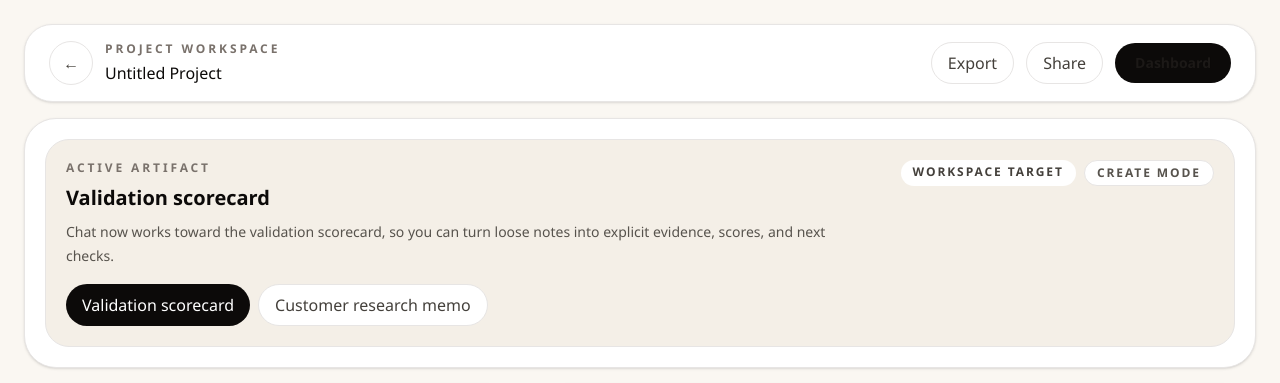
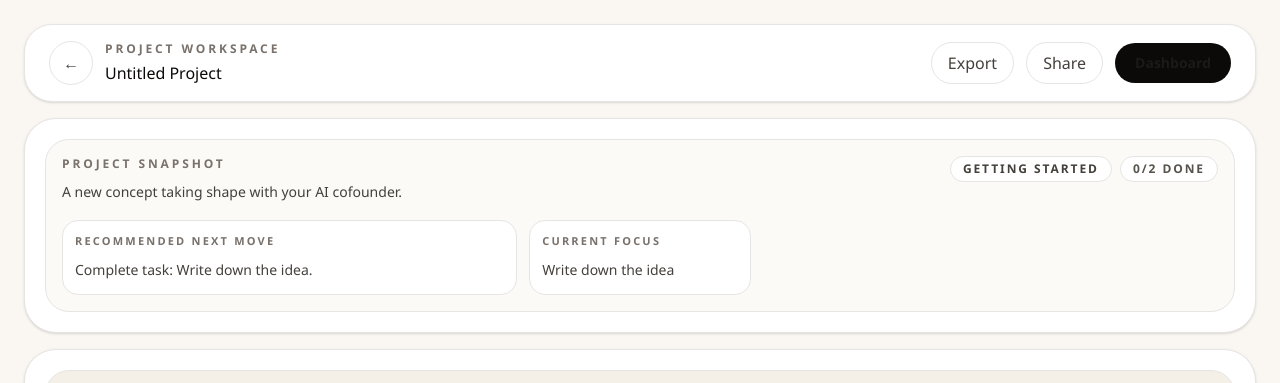
Before and after one commit to jianxux/aicofounder, a Next.js app: page /project/1 in a window 1280 px wide. Shown: the top 383 px of the page. Built offline with nearby package versions, Linux system fonts and the light colour scheme; no server answers.

Commit message:
feat: add project snapshot to workspace

```diff
--- a/src/app/project/[id]/page.tsx
+++ b/src/app/project/[id]/page.tsx
@@ -22,6 +22,7 @@ import { generateProjectDiagram } from "@/lib/diagram-generation";
 import { getNextPhaseId, getPhaseAdvanceMessage, shouldAdvancePhase } from "@/lib/phases";
 import { resolveProjectResearchResponse, type ResearchApiFailure, type ResearchApiSuccess } from "@/lib/project-research";
 import { createProjectRecord, getProject, saveProject, upsertProject } from "@/lib/projects";
+import type { ResearchReport } from "@/lib/research";
 import { fetchProjectById } from "@/lib/supabase-projects";
 import { UltraplanResult } from "@/lib/ultraplan";
 import {
@@ -89,7 +90,7 @@ function isArtifactPopulated(artifact: ProjectArtifact | null) {
     return Boolean(artifact.summary?.trim()) || artifact.criteria.length > 0;
   }
 
-  return Boolean(artifact.research?.report || artifact.research?.artifact);
+  return hasUsableResearchReport(artifact.research?.report) || hasUsableResearchReport(artifact.research?.artifact?.report);
 }
 
 function getResearchPanelStatus(research: Project["research"], isResearchLoading: boolean) {
@@ -110,6 +111,167 @@ function getResearchPanelStatus(research: Project["research"], isResearchLoading
 
 function getCustomerResearchMemoArtifactId(project: Project) {
   return getProjectArtifactByType(project, "customer-research-memo")?.id ?? "artifact-customer-research-memo";
+}
+
+function formatCompactCount(completed: number, total: number) {
+  if (total <= 0) {
+    return "No tasks";
+  }
+
+  return `${completed}/${total} done`;
+}
+
+function getSafeReferenceUrl(rawValue: string) {
+  const value = rawValue.trim();
+
+  if (!value) {
+    return "";
+  }
+
+  try {
+    const parsedUrl = new URL(value);
+
+    if (parsedUrl.protocol !== "http:" && parsedUrl.protocol !== "https:") {
+      return "";
+    }
+
+    return parsedUrl.toString();
+  } catch {
+    return "";
+  }
+}
+
+function hasUsableResearchReport(report: ResearchReport | Partial<ResearchReport> | undefined) {
+  if (!report) {
+    return false;
+  }
+
+  return Boolean(
+    report.executiveSummary?.trim() ||
+      report.sections?.length ||
+      report.keyFindings?.length ||
+      report.contradictions?.length ||
+      report.unansweredQuestions?.length ||
+      report.sources?.length,
+  );
+}
+
+function parseDescriptionMetadata(description: string) {
+  const metadata = {
+    targetUser: "",
+    mainUncertainty: "",
+    referenceUrl: "",
+  };
+  const narrativeLines: string[] = [];
+
+  for (const rawLine of description.split(/\r?\n/)) {
+    const line = rawLine.trim();
+
+    if (!line) {
+      continue;
+    }
+
+    const targetUserMatch = line.match(/^target user\s*:\s*(.+)$/i);
+    if (targetUserMatch) {
+      metadata.targetUser = targetUserMatch[1].trim();
+      continue;
+    }
+
+    const uncertaintyMatch = line.match(/^main uncertainty\s*:\s*(.+)$/i);
+    if (uncertaintyMatch) {
+      metadata.mainUncertainty = uncertaintyMatch[1].trim();
+      continue;
+    }
+
+    const referenceUrlMatch = line.match(/^reference url\s*:\s*(.+)$/i);
+    if (referenceUrlMatch) {
+      metadata.referenceUrl = referenceUrlMatch[1].trim();
+      continue;
+    }
+
+    narrativeLines.push(line);
+  }
+
+  return { ...metadata, narrativeLines };
+}
+
+function deriveConciseBrief(project: Pick<Project, "name" | "description">) {
+  const { narrativeLines } = parseDescriptionMetadata(project.description ?? "");
+  const narrative = narrativeLines.join(" ").replace(/\s+/g, " ").trim();
+
+  if (narrative) {
+    return narrative.length <= 140 ? narrative : `${narrative.slice(0, 137).trimEnd()}...`;
+  }
+
+  if (project.name.trim()) {
+    return `${project.name.trim()} project workspace`;
+  }
+
+  return "Project workspace";
+}
+
+function getArtifactStateNextMove(activeArtifact: ProjectArtifact | null, hasOutput: boolean) {
+  if (!activeArtifact) {
+    return "Choose the artifact to update next.";
+  }
+
+  if (activeArtifact.type === "customer-research-memo") {
+    if (!hasOutput) {
+      return "Run research to generate the first customer research memo.";
+    }
+
+    if (activeArtifact.research?.status === "error") {
+      return "Repair the customer research memo by rerunning research or tightening the brief in chat.";
+    }
+
+    return "Review the memo and tighten the strongest finding, contradiction, or evidence gap.";
+  }
+
+  if (!hasOutput) {
+    return "Start the validation scorecard with the strongest signal and the biggest open risk.";
+  }
+
+  return "Refine the validation scorecard by challenging weak evidence and updating the next check.";
+}
+
+function getArtifactStateFocus(activeArtifact: ProjectArtifact | null, hasOutput: boolean) {
+  if (!activeArtifact) {
+    return "Choose artifact";
+  }
+
+  if (activeArtifact.type === "customer-research-memo") {
+    return hasOutput ? "Refine customer research memo" : "Create customer research memo";
+  }
+
+  return hasOutput ? "Refine validation scorecard" : "Create validation scorecard";
+}
+
+function deriveProjectSnapshot(
+  project: Pick<Project, "name" | "description">,
+  activePhase: Phase | null,
+  activeArtifact: ProjectArtifact | null,
+  activeArtifactHasOutput: boolean,
+) {
+  const metadata = parseDescriptionMetadata(project.description ?? "");
+  const brief = deriveConciseBrief(project);
+  const totalTasks = activePhase?.tasks.length ?? 0;
+  const completedTasks = activePhase?.tasks.filter((task) => task.done).length ?? 0;
+  const firstIncompleteTask = activePhase?.tasks.find((task) => !task.done) ?? null;
+  const currentPhase = activePhase?.title ?? "Getting started";
+  const currentFocus = firstIncompleteTask?.label ?? getArtifactStateFocus(activeArtifact, activeArtifactHasOutput);
+  const progress = formatCompactCount(completedTasks, totalTasks);
+  const nextMove = firstIncompleteTask
+    ? `Complete task: ${firstIncompleteTask.label}.`
+    : getArtifactStateNextMove(activeArtifact, activeArtifactHasOutput);
+
+  return {
+    brief,
+    metadata,
+    currentPhase,
+    currentFocus,
+    progress,
+    nextMove,
+  };
 }
 
 function ValidationScorecardPanel({ artifact }: { artifact: ValidationScorecardArtifact }) {
@@ -213,6 +375,92 @@ function ArtifactWorkspaceHeader({
               {getArtifactLabel(artifact)}
             </button>
           ))}
+        </div>
+      </div>
+    </section>
+  );
+}
+
+function ProjectSnapshotPanel({
+  brief,
+  targetUser,
+  mainUncertainty,
+  referenceUrl,
+  currentPhase,
+  currentFocus,
+  progress,
+  nextMove,
+}: {
+  brief: string;
+  targetUser: string;
+  mainUncertainty: string;
+  referenceUrl: string;
+  currentPhase: string;
+  currentFocus: string;
+  progress: string;
+  nextMove: string;
+}) {
+  const safeReferenceUrl = getSafeReferenceUrl(referenceUrl);
+
+  return (
+    <section
+      aria-label="Project snapshot"
+      className="rounded-[32px] border border-stone-200 bg-white p-4 shadow-sm sm:p-5"
+    >
+      <div className="rounded-3xl border border-stone-200 bg-[#fcfaf6] p-4">
+        <div className="flex flex-col gap-3 lg:flex-row lg:items-start lg:justify-between">
+          <div className="max-w-3xl">
+            <div className="text-xs font-semibold uppercase tracking-[0.24em] text-stone-500">Project snapshot</div>
+            <p className="mt-2 text-sm leading-6 text-stone-700">{brief}</p>
+          </div>
+          <div className="flex flex-wrap gap-2">
+            <span className="rounded-full border border-stone-200 bg-white px-3 py-1 text-xs font-semibold uppercase tracking-[0.16em] text-stone-700">
+              {currentPhase}
+            </span>
+            <span className="rounded-full border border-stone-200 bg-white px-3 py-1 text-xs font-semibold uppercase tracking-[0.16em] text-stone-600">
+              {progress}
+            </span>
+          </div>
+        </div>
+
+        <div className="mt-4 grid gap-3 md:grid-cols-2 xl:grid-cols-5">
+          <div className="rounded-2xl border border-stone-200 bg-white px-3 py-3 xl:col-span-2">
+            <div className="text-[11px] font-semibold uppercase tracking-[0.2em] text-stone-500">Recommended next move</div>
+            <p className="mt-2 text-sm leading-6 text-stone-700">{nextMove}</p>
+          </div>
+          <div className="rounded-2xl border border-stone-200 bg-white px-3 py-3">
+            <div className="text-[11px] font-semibold uppercase tracking-[0.2em] text-stone-500">Current focus</div>
+            <p className="mt-2 text-sm leading-6 text-stone-700">{currentFocus}</p>
+          </div>
+          {targetUser ? (
+            <div className="rounded-2xl border border-stone-200 bg-white px-3 py-3">
+              <div className="text-[11px] font-semibold uppercase tracking-[0.2em] text-stone-500">Target user</div>
+              <p className="mt-2 text-sm leading-6 text-stone-700">{targetUser}</p>
+            </div>
+          ) : null}
+          {mainUncertainty ? (
+            <div className="rounded-2xl border border-stone-200 bg-white px-3 py-3">
+              <div className="text-[11px] font-semibold uppercase tracking-[0.2em] text-stone-500">Main uncertainty</div>
+              <p className="mt-2 text-sm leading-6 text-stone-700">{mainUncertainty}</p>
+            </div>
+          ) : null}
+          {referenceUrl ? (
+            <div className="rounded-2xl border border-stone-200 bg-white px-3 py-3 md:col-span-2 xl:col-span-5">
+              <div className="text-[11px] font-semibold uppercase tracking-[0.2em] text-stone-500">Reference URL</div>
+              {safeReferenceUrl ? (
+                <a
+                  href={safeReferenceUrl}
+                  target="_blank"
+                  rel="noreferrer"
+                  className="mt-2 block text-sm leading-6 text-stone-700 underline decoration-stone-300 underline-offset-4"
+                >
+                  {referenceUrl}
+                </a>
+              ) : (
+                <p className="mt-2 text-sm leading-6 text-stone-700">{referenceUrl}</p>
+              )}
+            </div>
+          ) : null}
         </div>
       </div>
     </section>
@@ -357,6 +605,13 @@ export default function ProjectWorkspacePage() {
   const activeResearchMemo = activeArtifact?.type === "customer-research-memo" ? activeArtifact : null;
   const activeArtifactHasOutput = useMemo(() => isArtifactPopulated(activeArtifact), [activeArtifact]);
   const activeArtifactChatMode = activeArtifactHasOutput ? "artifact-follow-up" : "create";
+  const projectSnapshot = useMemo(
+    () =>
+      project
+        ? deriveProjectSnapshot(project, activePhase, activeArtifact, activeArtifactHasOutput)
+        : null,
+    [activeArtifact, activeArtifactHasOutput, activePhase, project],
+  );
 
   const handleNameChange = (name: string) => {
     if (!project) {
@@ -868,8 +1123,6 @@ export default function ProjectWorkspacePage() {
   };
 
   const handleSetActivePhase = (phaseId: string) => {
-    setActivePhaseId(phaseId);
-
     /* v8 ignore next -- defensive guard during transient load states */
     if (!project) {
       return;
@@ -880,6 +1133,8 @@ export default function ProjectWorkspacePage() {
     if (!currentPhase) {
       return;
     }
+
+    setActivePhaseId(phaseId);
 
     persistProject({
       ...project,
@@ -995,6 +1250,19 @@ export default function ProjectWorkspacePage() {
             </button>
           </div>
         </div>
+
+        {projectSnapshot ? (
+          <ProjectSnapshotPanel
+            brief={projectSnapshot.brief}
+            targetUser={projectSnapshot.metadata.targetUser}
+            mainUncertainty={projectSnapshot.metadata.mainUncertainty}
+            referenceUrl={projectSnapshot.metadata.referenceUrl}
+            currentPhase={projectSnapshot.currentPhase}
+            currentFocus={projectSnapshot.currentFocus}
+            progress={projectSnapshot.progress}
+            nextMove={projectSnapshot.nextMove}
+          />
+        ) : null}
 
         <ArtifactWorkspaceHeader
           artifacts={project.artifacts ?? []}
```
Also changed, not shown: 1 other file (tests, documents, lock files or other folders).
